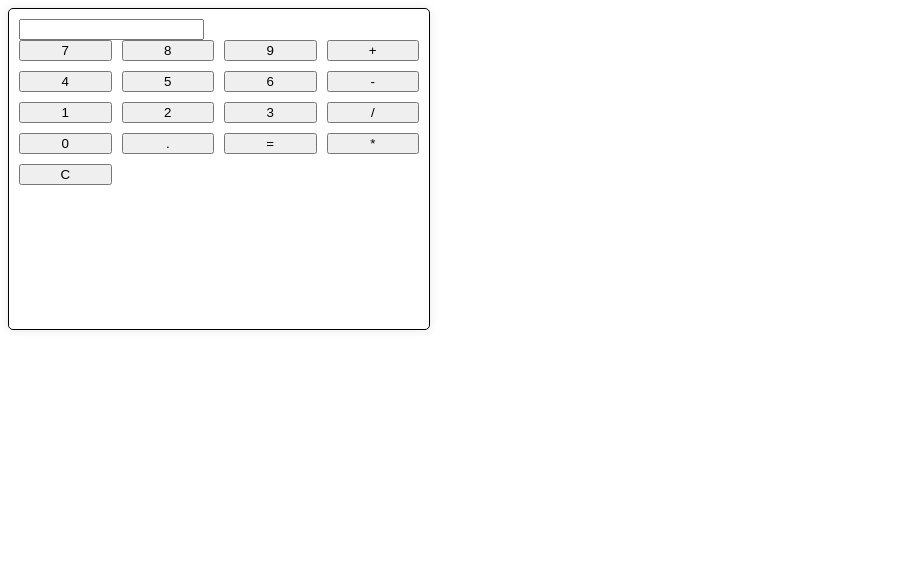
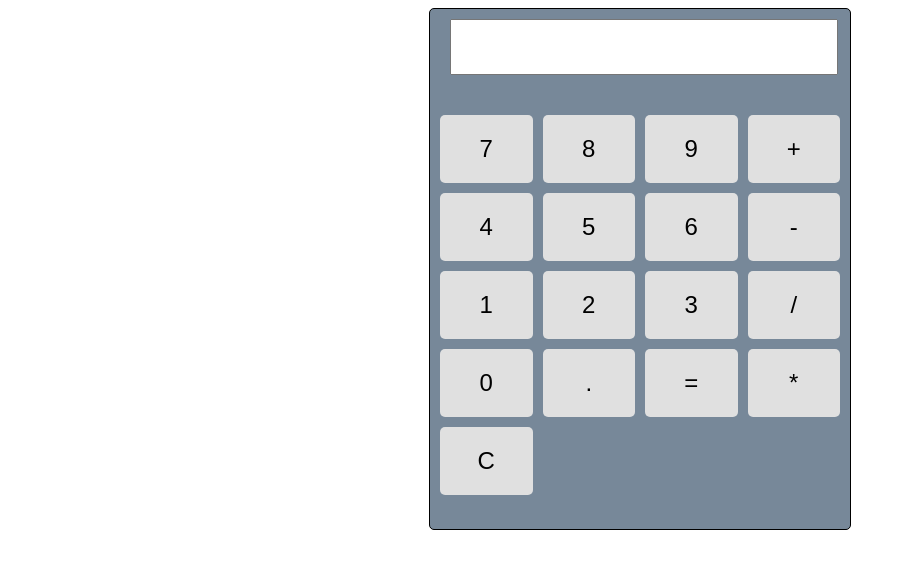
Before and after one commit to pubudiniashani/js-calculator, a plain HTML site: page index.html in a window 1280 px wide. Shown: the whole page, without its empty margins (0-906 px from the left). Drawn offline with Linux system fonts and the light colour scheme.

Commit message:
css updated

```diff
--- a/index.html
+++ b/index.html
@@ -8,18 +8,53 @@
 
         #calculator{
             width: 400px;
-            height: 300px;
+            height: 500px;
             border: 1px solid  black;
             padding: 10px;
             border-radius: 5px;
-            box-shadow: 0 0 10px rgba(0, 0, 0, 0.1);
+            position: relative;
+            top: 0;
+            bottom: 0;
+            left: 0;
+            right: 0;
+            margin: auto;
+            background-color: lightslategray;
         }
 
         #buttons{
             display: grid;
             grid-template-columns: repeat(4,1fr);
             gap: 10px;
+            position: relative;
+            top: 40px;
         }
+
+        #buttons input[type="button"] {
+            width: 100%;
+            padding: 20px;
+            font-size: 1.5em;
+            border: none;
+            border-radius: 5px;
+            background-color: #e0e0e0;
+            transition: background-color 0.3s, transform 0.3s;
+        }
+
+        #buttons input[type="button"]:hover {
+            background-color: #d0d0d0;
+            transform: scale(1.05);
+        }
+
+        #buttons input[type="button"]:active {
+            background-color: #c0c0c0;
+        }
+
+        #name{
+            width: 380px;
+            height: 50px;
+            position: relative;
+            left: 10px;
+        }
+
 
     </style>
 
@@ -29,7 +64,7 @@
 
 <div id="calculator">
 
-    <input type="text" name="display">
+    <input type="text" name="display" id="name">
 
     <div id="buttons">
         <input type="button" value="7">
```
